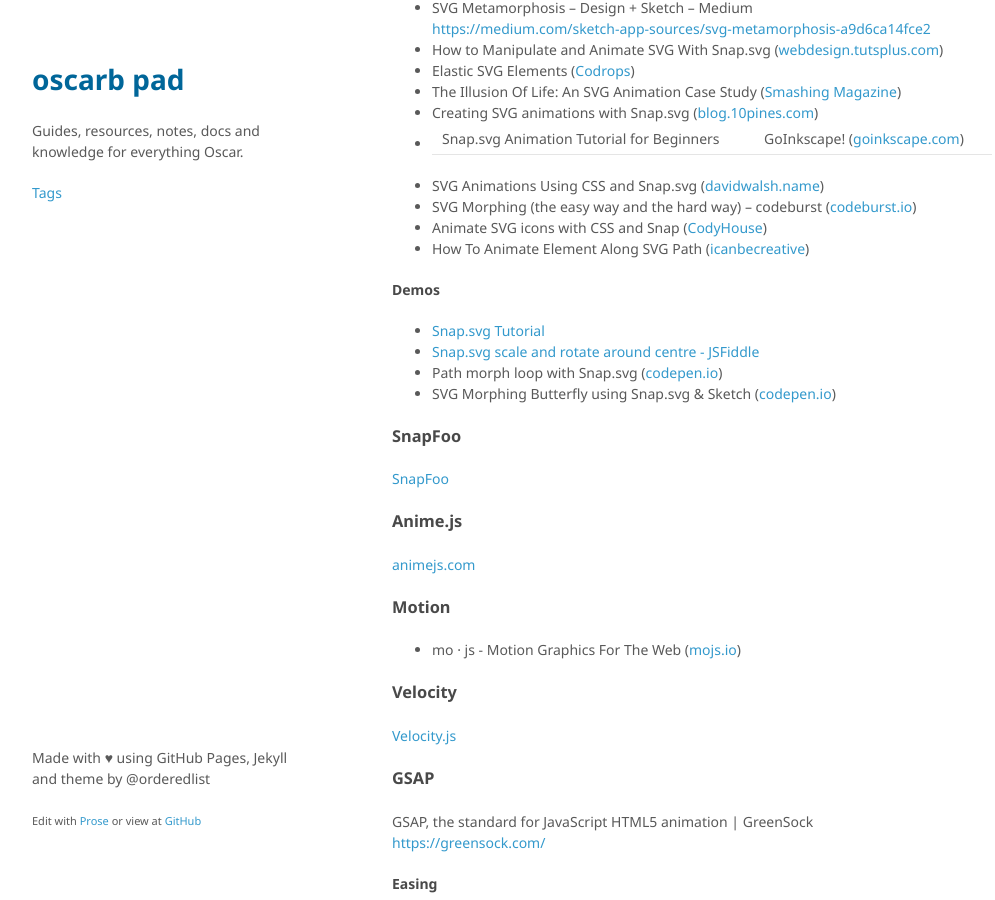
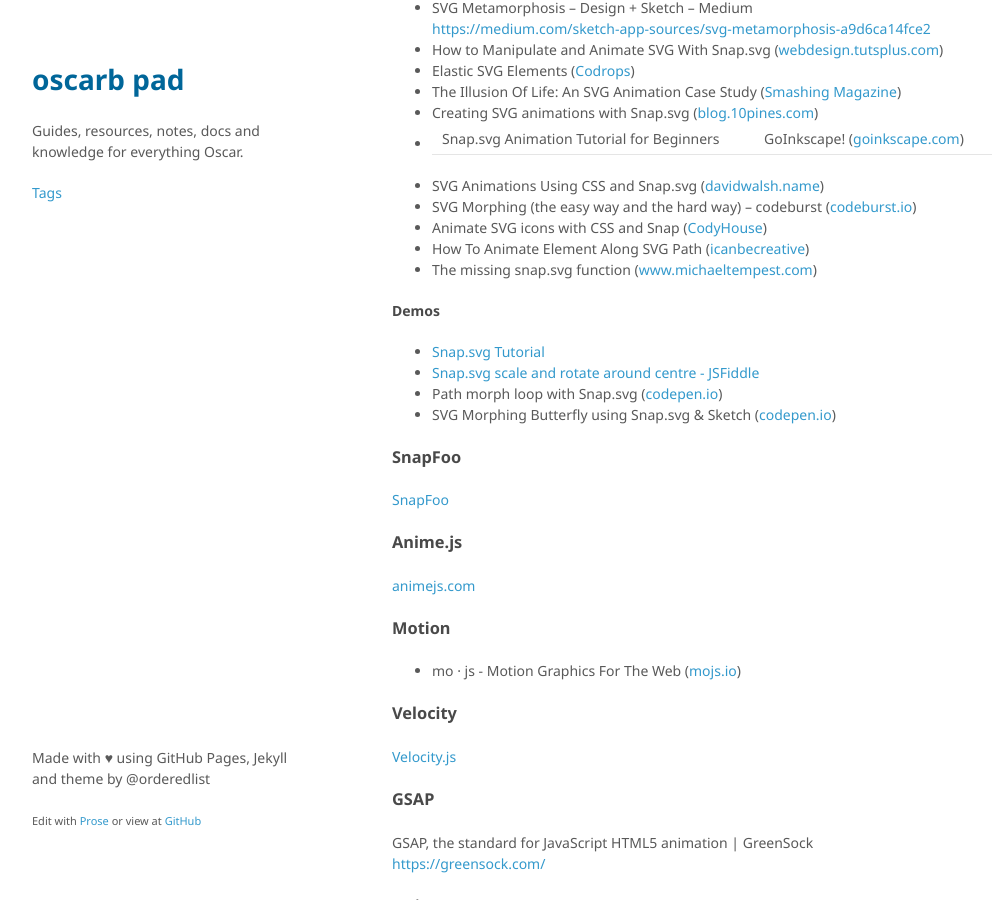
Before and after one commit to oscarb/pad, a Jekyll site: the page built from _docs/web-animation.md, in a window 1280 px wide and 900 px high, scrolled down 1553 px. Shown: the whole window, without its empty margins (128-1123 px from the left). Built offline with Jekyll 4.4.1, drawn with Linux system fonts in a browser that asks for light colours; some web fonts are replaced.

Commit message:
Update web-animation.md

```diff
--- a/_docs/web-animation.md
+++ b/_docs/web-animation.md
@@ -73,6 +73,7 @@ https://medium.com/sketch-app-sources/svg-metamorphosis-a9d6ca14fce2
 * SVG Morphing (the easy way and the hard way) – codeburst ([codeburst.io](https://codeburst.io/svg-morphing-the-easy-way-and-the-hard-way-c117a620b65f))
 * Animate SVG icons with CSS and Snap ([CodyHouse](https://codyhouse.co/gem/animate-svg-icons-with-css-and-snap/))
 * How To Animate Element Along SVG Path ([icanbecreative](http://icanbecreative.com/article/animate-element-along-svg-path/))
+* The missing snap.svg function ([www.michaeltempest.com](http://www.michaeltempest.com/the-missing-snap-svg-function/))
 
 
 #### Demos
```
